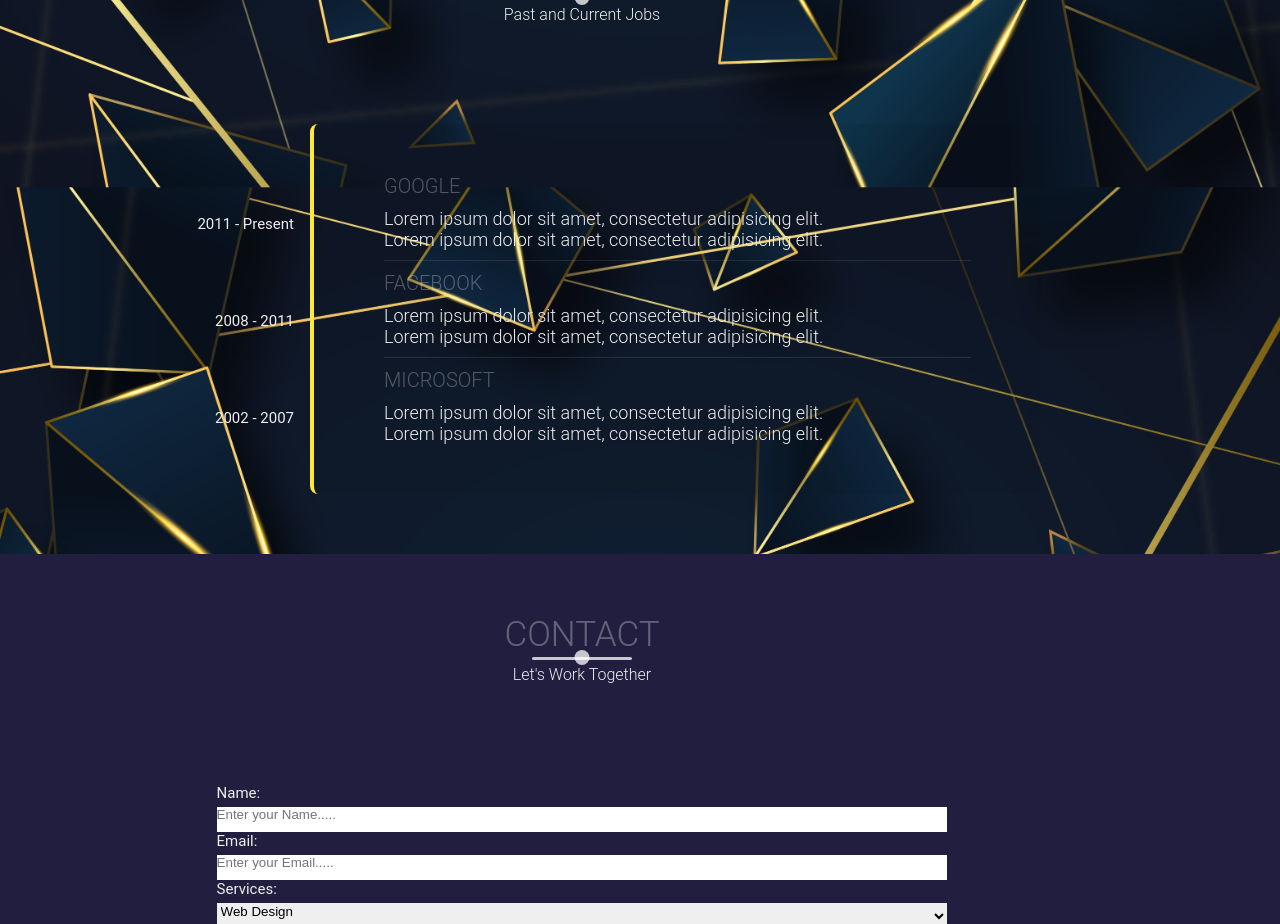
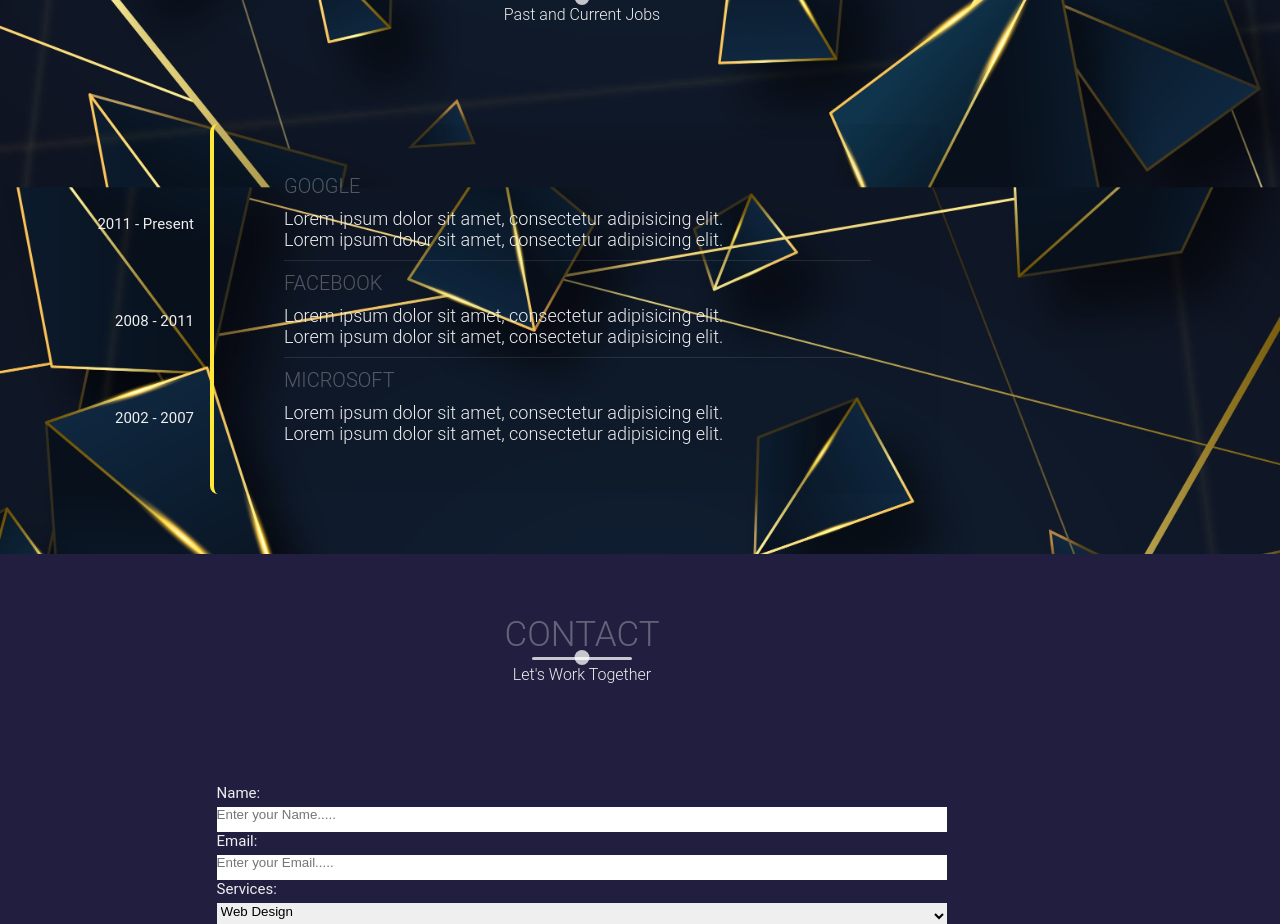
Before and after one commit to aryansharma11223/Aryan-Portfolio, a plain HTML site: page index.html in a window 1280 px wide. Shown: the part 4080-5004 px from the top of the page. Drawn offline with nearby package versions, Linux system fonts and the light colour scheme; a web font is replaced by a local one.

Commit message:
Correction Made

```diff
--- a/main.css
+++ b/main.css
@@ -398,7 +398,7 @@ li{
     border-radius: .8rem;
     background-color: rgba(0,0,0,0.05);
     margin: 0 auto;
-    margin-left: 25em;
+    margin-left: 15em;
     position: relative;
     padding: 5rem;
     list-style: none;
```
